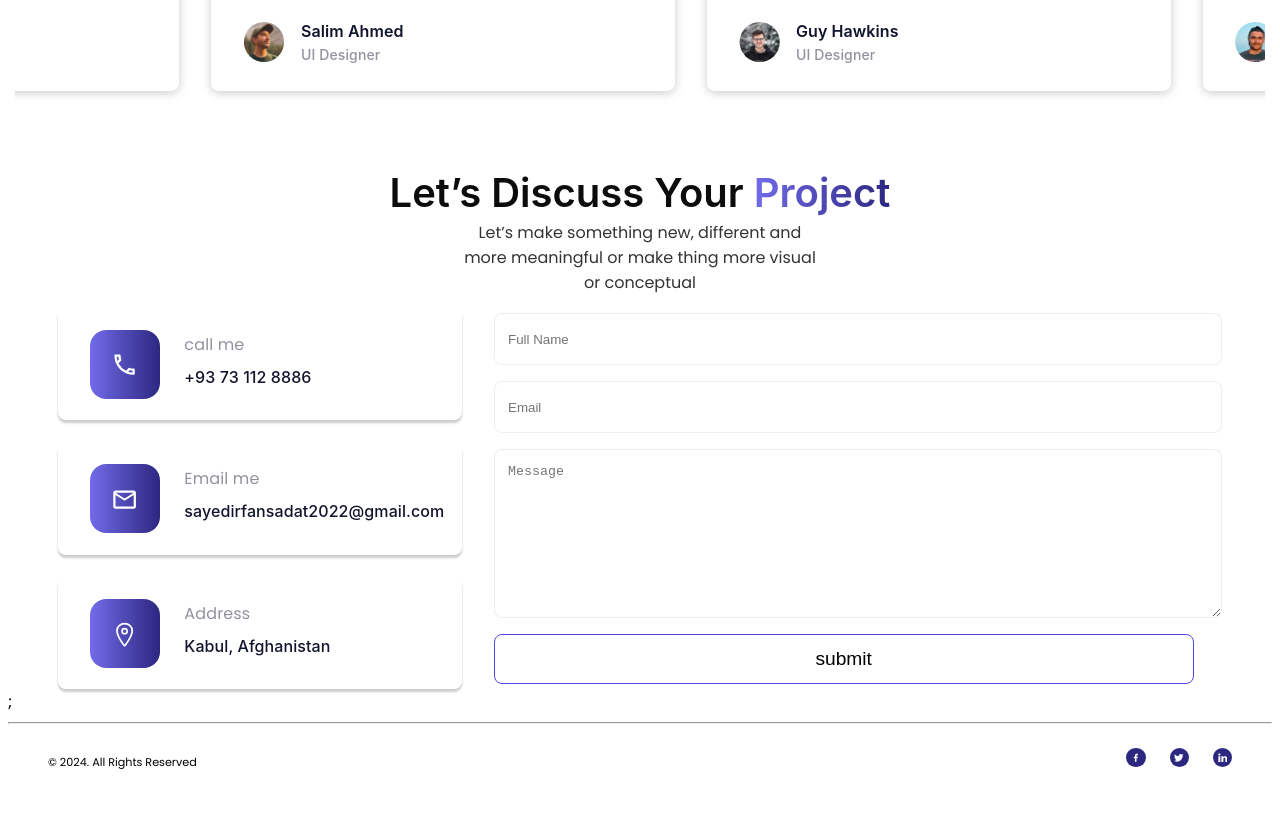
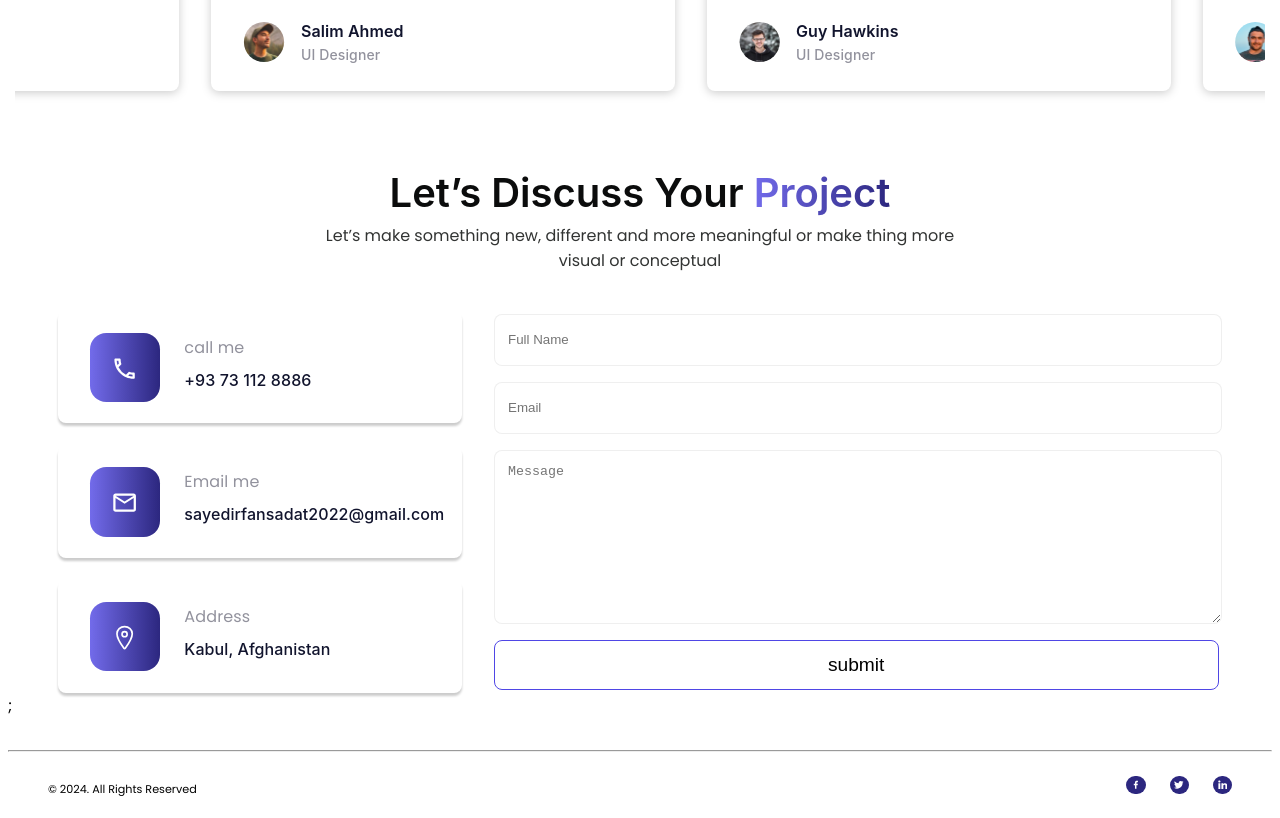
Before and after one commit to zainabturkmen/S-I-S, a React (Create React App) app: page / in a window 1280 px wide. Shown: the part 3200-4018 px from the top of the page. Before the commit the page ends 3991 px from the top, so only its background shows below. Built offline with nearby package versions, Linux system fonts and the light colour scheme.

Commit message:
adding updates

```diff
--- a/src/components/Contact.js
+++ b/src/components/Contact.js
@@ -86,7 +86,7 @@ const Contact = () => {
 };
 
 const Wrapper = styled.div`
-  margin-top: 2em;
+  margin: 2em 0;
   h1 {
     color: #0b0c0c;
     text-align: center;
@@ -198,7 +198,7 @@ const Wrapper = styled.div`
     padding: 0 1em;
   }
   textarea {
-    height: 140px;
+    height: 146px;
     border-radius: 8px;
     border: 1px solid rgba(238, 238, 238, 0.93);
     background: var(--Light-Base-Color-White, #fff);
@@ -222,7 +222,11 @@ const Wrapper = styled.div`
     }
   }
 
-  @media (min-width: 500px) {
+  @media (min-width: 1150px) {
+    p {
+      width: 651.153px;
+      margin-top: .2em;
+    }
     form {
       margin-top: 2em;
     }
@@ -230,6 +234,9 @@ const Wrapper = styled.div`
     textarea,
     button {
       width: 700px;
+    }
+    button {
+      width: 725px;
     }
 
     .main-container {
```
